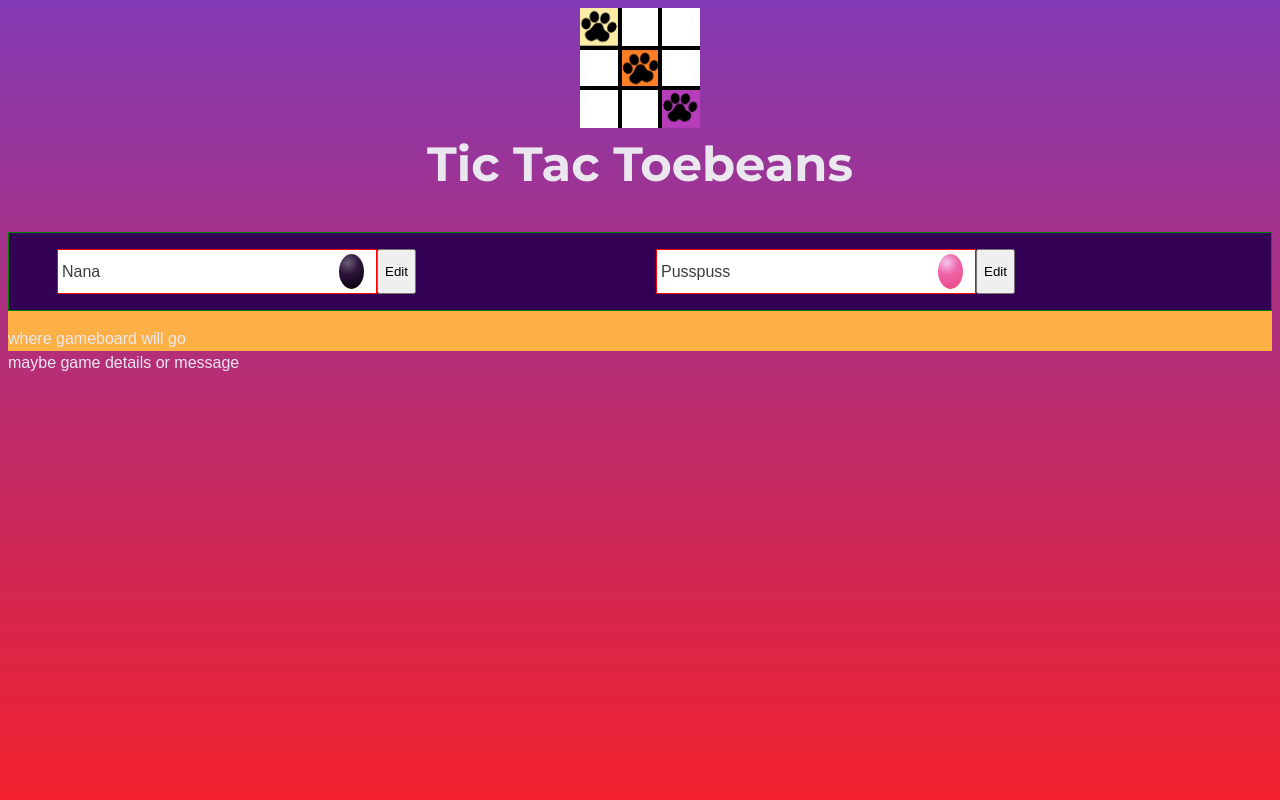
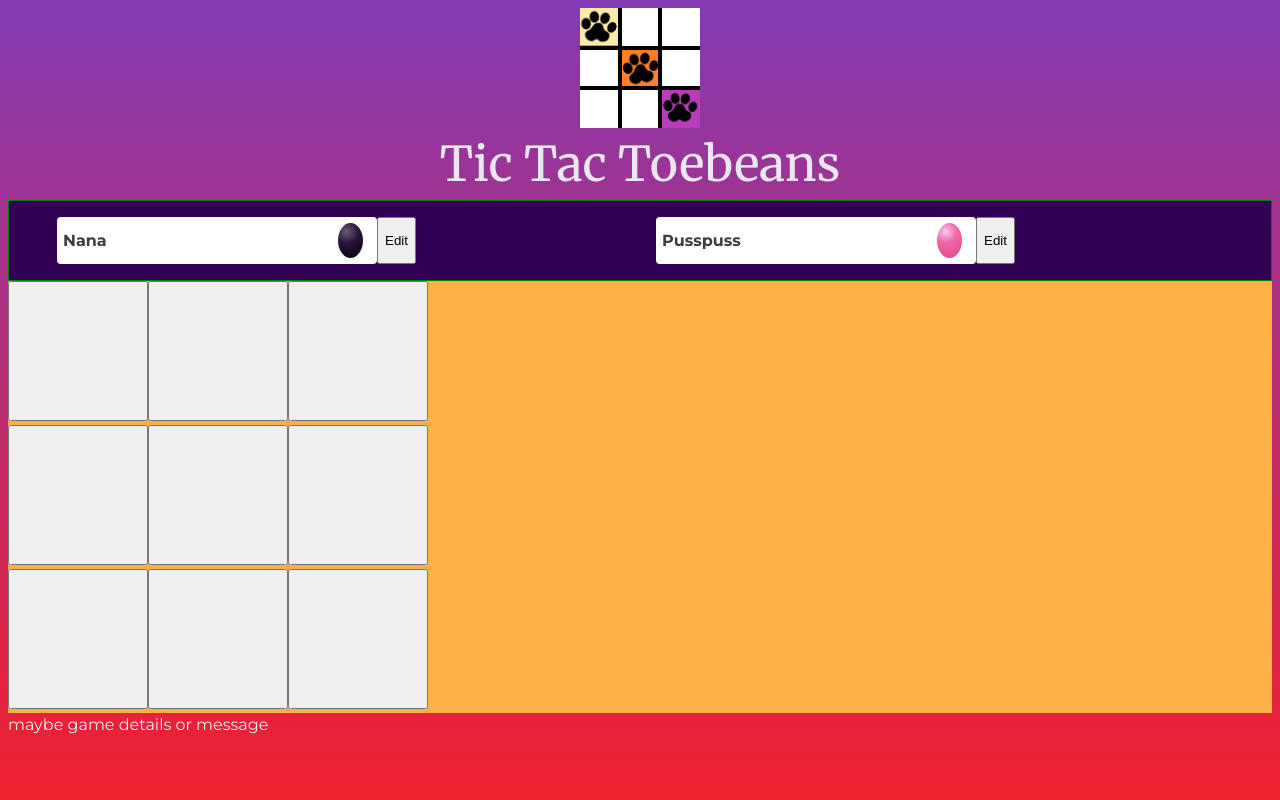
Before and after one commit to ihatetoast/tic-tac-toebeans, a React (Vite) app: page / in a window 1280 px wide. Shown: the top 800 px of the page. Built offline with nearby package versions, Linux system fonts and the light colour scheme.

Commit message:
game grid started. no logic. just layout. min styling

```diff
--- a/src/App.jsx
+++ b/src/App.jsx
@@ -3,17 +3,18 @@ import Player from './components/Player.jsx';
 
 // combinations for wins:
 import { WIN_OPTIONS } from './win-options.js';
+import TicTacToeGrid from './components/TicTacToeGrid.jsx';
 
 const GAME_PLAYERS = [
   {
     id: 1,
     playerName: 'Nana',
-    playerTheme: 'black-black',
+    playerTheme: 'black',
   },
   {
     id: 2,
     playerName: 'Pusspuss',
-    playerTheme: 'white-pink',
+    playerTheme: 'pink',
   },
 ];
 
@@ -44,7 +45,7 @@ function App() {
             />);
           })}
         </ol>
-        <span>where gameboard will go</span>
+       <TicTacToeGrid />
       </div>
       <span>maybe game details or message</span>
     </main>
--- a/src/components/Player.jsx
+++ b/src/components/Player.jsx
@@ -15,9 +15,10 @@ const Player = ({  defaultName, playerBeans, onChangePlayer }) => {
     setPlayerName(final);
   }
 
-  setIsEditing((prevState) => !prevState);
+  setIsEditing((prevEditState) => !prevEditState);
 
   if (!isEditing) {
+    // reset
     setPlayerName('');
   }
 }
@@ -35,7 +36,7 @@ const Player = ({  defaultName, playerBeans, onChangePlayer }) => {
     <li className='player-item'>
       <span className="player">
         {content}
-        <span className={`toe-bean ${playerBeans}`} />
+        <span className={`toe-bean ${playerBeans}`} role="img" aria-label={`${playerBeans} toe bean`}/>
       </span>
       <button onClick={handleEditPlayer}>{isEditing ? 'Save' : 'Edit'}</button>
     </li>
--- /dev/null
+++ b/src/components/TicTacToeGrid.jsx
@@ -0,0 +1,25 @@
+import React from 'react';
+
+const initialGameGrid = [
+  [null, null, null],
+  [null, null, null],
+  [null, null, null],
+];
+
+const TicTacToeGrid = () => {
+  return (
+    <ol className='tic-tac-toe-grid'>
+      {initialGameGrid.map((row, idx) => {
+        return (
+          <li key={idx} className='game-row'>
+            <ol className='row-columns'>
+              {row.map((col, i) => <li key={i} className='game-cell'><button className="game-btn">{col}</button></li>)}
+            </ol>
+          </li>
+        );
+      })}
+    </ol>
+  );
+};
+
+export default TicTacToeGrid;
--- a/src/index.css
+++ b/src/index.css
@@ -5,7 +5,7 @@
 }
 
 html {
-  font-family: 'Roboto Slab', sans-serif;
+  font-family: 'Montserrat', sans-serif;
   line-height: 1.5;
 
   color: #ebe7ef;
@@ -31,6 +31,21 @@ body {
 }
 
 /* HEADER index.html, not react component  */
+
+h1 {
+  font-family: 'Merriweather', serif;
+  font-weight: 700;
+  font-size: 3rem;
+  text-align: center;
+  margin: 0;
+}
+
+
+ol, ul {
+  list-style: none;
+  padding: 0;
+  margin: 0;
+}
 
 /* header's tic tac toe board with paw images  */
 .main-header_gameboard_row {
@@ -89,13 +104,6 @@ body {
   border-right: none;
 }
 
-h1 {
-  font-family: 'Montserrat', sans-serif;
-  font-weight: 700;
-  font-size: 3rem;
-  text-align: center;
-  margin: 0 auto 2rem auto;
-}
 
 
 .main-game-container {
@@ -105,7 +113,6 @@ h1 {
 .players-list {
   background: #330154;
   padding: 1rem 2rem;
-  list-style: none;
   padding: 1rem 2rem;
   display: flex;
   justify-content: center;
@@ -124,8 +131,10 @@ h1 {
 
 .player {
   display: flex;
-  border: 1px solid red;
+  border: 2px solid transparent;
+  border-radius: 0.25rem;
   background: #fff;
+  font-weight: 700;
   padding: 0.25rem;
   align-items: center;
   width: 20rem;
@@ -145,13 +154,24 @@ input {
   margin: 0 0.5rem;
 }
 
-.toe-bean.black-black {
+.toe-bean.black {
   background: #685F74;
 background: radial-gradient(circle farthest-side at 35% 25%, #685F74 0%, #2D143D 43%, #0B050F 100%);
 }
 
-.toe-bean.white-pink {
+.toe-bean.pink {
   background: #F5C8EF;
 background: radial-gradient(circle farthest-side at 35% 25%, #F5C8EF 0%, #EE66AA 43%, #EA4C89 100%);
 
 }
+
+/* GRID AND GAME  */
+
+.game-row .row-columns {
+  display: flex;
+}
+
+.game-row .row-columns .game-btn {
+  height: 140px;
+  width: 140px;
+}
```
Also changed, not shown: 1 other file (tests, documents, lock files or other folders).
